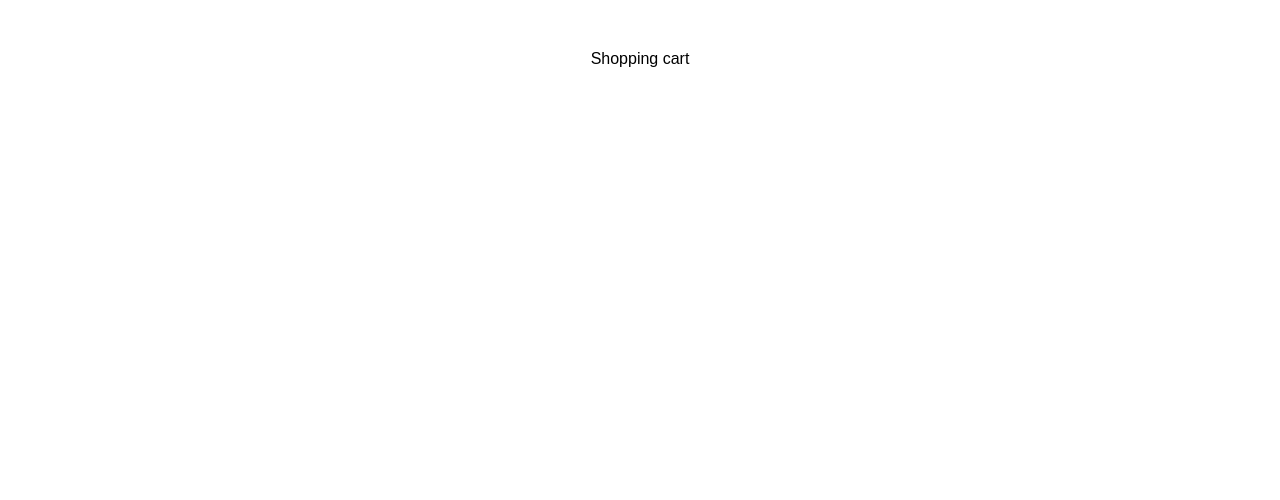
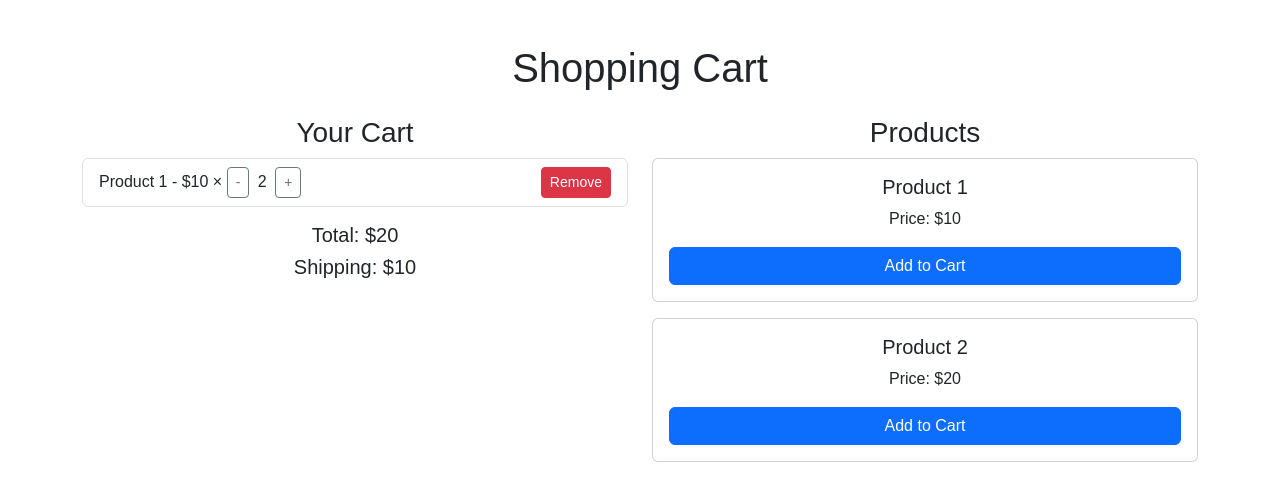
Before and after one commit to ziberlit/shopping-cart, a website built with Vite: page index.html in a window 1280 px wide. Built offline with nearby package versions, Linux system fonts and the light colour scheme.

Commit message:
add skeleton

```diff
--- a/index.html
+++ b/index.html
@@ -7,7 +7,50 @@
     <title>Shopping cart</title>
   </head>
   <body>
-    <div>Shopping cart</div>
+    <body class="container py-4">
+      <h1 class="mb-4 text-center">Shopping Cart</h1>
+
+      <div class="row">
+        <div class="col-md-6">
+          <h3>Your Cart</h3>
+          <ul id="cart-list" class="list-group mb-3">
+            <li class="list-group-item d-flex justify-content-between align-items-center'">
+              <div>
+                Product 1 - $10 ×
+                <button class="btn btn-sm btn-outline-secondary me-1 quantity-btn">-</button>
+                <span>2</span>
+                <button class="btn btn-sm btn-outline-secondary ms-1 quantity-btn">+</button>
+              </div>
+              <button class="btn btn-sm btn-danger remove-btn">Remove</button>
+            </li>
+          </ul>
+          <h5>Total: $<span id="total">20</span></h5>
+          <h5>Shipping: $<span id="total">10</span></h5>
+        </div>
+
+        <div class="col-md-6">
+          <h3>Products</h3>
+          <div id="product-list" class="row row-cols-1 g-3">
+            <!-- Products will go here -->
+            <div class="col">
+              <div class="card p-3">
+                <h5 class="card-title">Product 1</h5>
+                <p class="card-text">Price: $10</p>
+                <button class="btn btn-primary add-to-cart" data-name="Product 1" data-price="10">Add to Cart</button>
+              </div>
+            </div>
+            <div class="col">
+              <div class="card p-3">
+                <h5 class="card-title">Product 2</h5>
+                <p class="card-text">Price: $20</p>
+                <button class="btn btn-primary add-to-cart" data-name="Product 2" data-price="20">Add to Cart</button>
+              </div>
+            </div>
+          </div>
+        </div>
+
+
+      </div>
     <script type="module" src="/src/js/main.js"></script>
   </body>
 </html>
--- a/package.json
+++ b/package.json
@@ -11,9 +11,12 @@
     "lint": "eslint \"src/**/*.js\""
   },
   "devDependencies": {
+    "@popperjs/core": "^2.11.8",
+    "bootstrap": "^5.3.4",
     "eslint": "^9.23.0",
     "eslint-config-prettier": "^10.1.1",
     "prettier": "^3.5.3",
+    "sass": "^1.86.3",
     "vite": "^6.2.0"
   }
 }
--- a/src/css/style.css
+++ /dev/null
@@ -1,9 +0,0 @@
-body {
-  font-family: Arial, sans-serif;
-  text-align: center;
-  margin: 50px;
-}
-
-h1 {
-  color: blue;
-}
--- a/src/js/main.js
+++ b/src/js/main.js
@@ -1 +1,2 @@
-import '../css/style.css';
+// Import our custom CSS
+import '../scss/styles.scss';
--- /dev/null
+++ b/src/scss/styles.scss
@@ -0,0 +1,33 @@
+// Import all of Bootstrap's CSS
+@import 'bootstrap/scss/bootstrap';
+
+body {
+  font-family: Arial, sans-serif;
+  text-align: center;
+  margin: 20px;
+}
+
+.products {
+  display: flex;
+  justify-content: center;
+  gap: 20px;
+}
+
+.product {
+  border: 1px solid #ddd;
+  padding: 10px;
+  width: 150px;
+}
+
+button {
+  background-color: blue;
+  color: white;
+  border: none;
+  padding: 5px 10px;
+  cursor: pointer;
+}
+
+#cart-list {
+  list-style: none;
+  padding: 0;
+}
```
Also changed, not shown: 1 other file.
